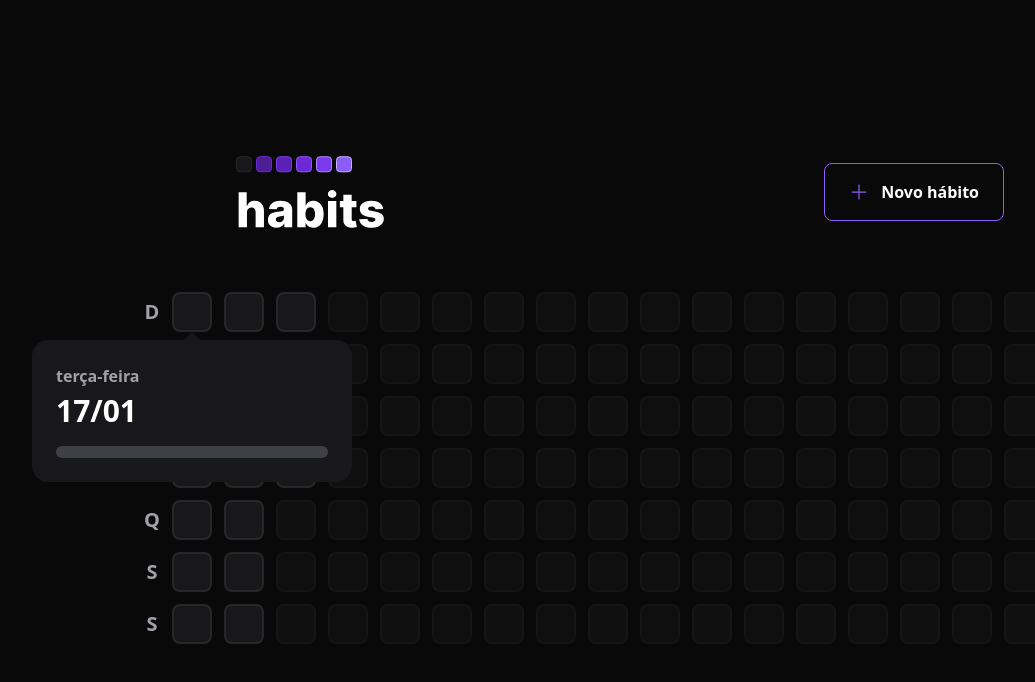
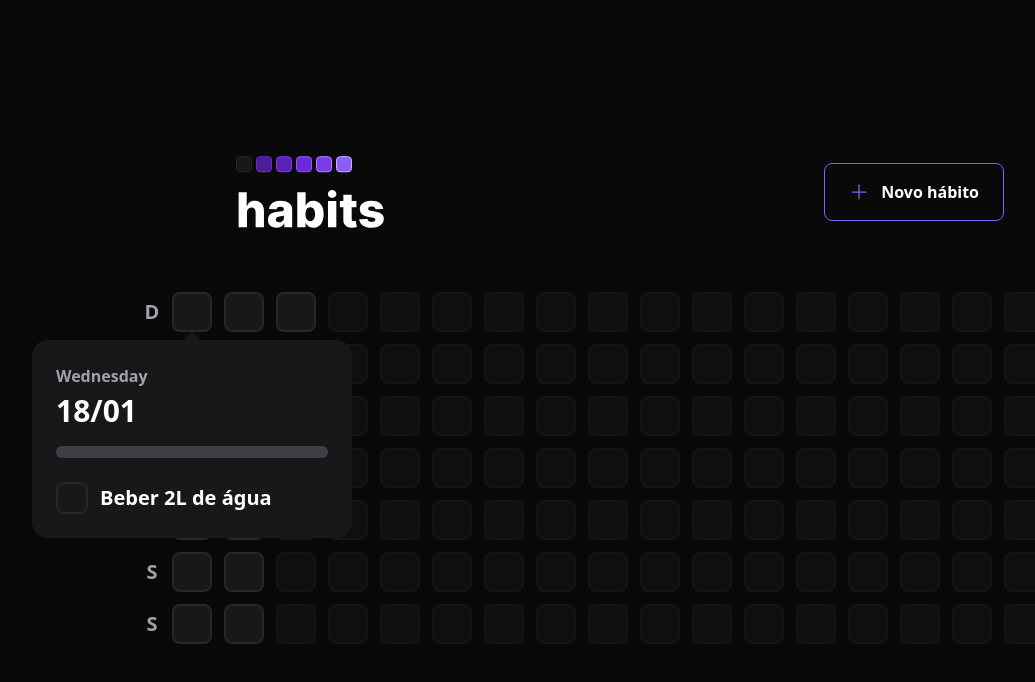
Before and after one commit to oDevBR/habits-web, a React (Vite) app: page / in a window 1280 px wide. Both pictures are taken after a click on the button 212 px from the left and 312 px from the top of the page. Shown: the top 682 px of the page, without its empty margins (20-1055 px from the left). Built offline with nearby package versions, Linux system fonts and the light colour scheme.

Commit message:
Add checkbox to HabitDay component

```diff
--- a/src/components/HabitDay.tsx
+++ b/src/components/HabitDay.tsx
@@ -1,14 +1,22 @@
+import * as Checkbox from "@radix-ui/react-checkbox";
 import * as Popover from "@radix-ui/react-popover";
 import clsx from "clsx";
+import dayjs from "dayjs";
+import { Check } from "phosphor-react";
 import { ProgressBar } from "./ProgressBar";
 
 interface HabitDayProps {
-  completed: number;
-  amount: number;
+  date: Date;
+  completed?: number;
+  amount?: number;
 }
 
-export function HabitDay({ completed, amount }: HabitDayProps) {
-  const completedPercentage = Math.round((completed / amount) * 100);
+export function HabitDay({ completed = 0, amount = 0, date }: HabitDayProps) {
+  const completedPercentage =
+    amount > 0 ? Math.round((completed / amount) * 100) : 0;
+
+  const dayAndMonth = dayjs(date).format("DD/MM");
+  const dayOfWeek = dayjs(date).format("dddd");
 
   return (
     <Popover.Root>
@@ -32,12 +40,26 @@
 
       <Popover.Portal>
         <Popover.Content className="min-w-[320px] p-6 rounded-2xl bg-zinc-900 flex flex-col">
-          <span className="font-semibold text-zinc-400">terça-feira</span>
+          <span className="font-semibold text-zinc-400">{dayOfWeek}</span>
           <span className="mt-1 font-extrabold leading-tight text-3xl">
-            17/01
+            {dayAndMonth}
           </span>
 
           <ProgressBar progress={completedPercentage} />
+
+          <div className="mt-6 flex flex-col gap-3">
+            <Checkbox.Root className="flex items-center gap-3 group">
+              <div className="h-8 w-8 rounded-lg flex items-center justify-center bg-zinc-900 border-2 border-zinc-800 group-data-[state=checked]:bg-green-500 group-data-[state=checked]:border-green-50">
+                <Checkbox.Indicator>
+                  <Check size={20} className="text-white" />
+                </Checkbox.Indicator>
+              </div>
+
+              <span className="font-semibold text-xl text-white leading-tight group-data-[state=checked]:line-through group-data-[state=checked]:text-zinc-400">
+                Beber 2L de água
+              </span>
+            </Checkbox.Root>
+          </div>
 
           <Popover.Arrow height={8} width={16} className="fill-zinc-900" />
         </Popover.Content>
```
